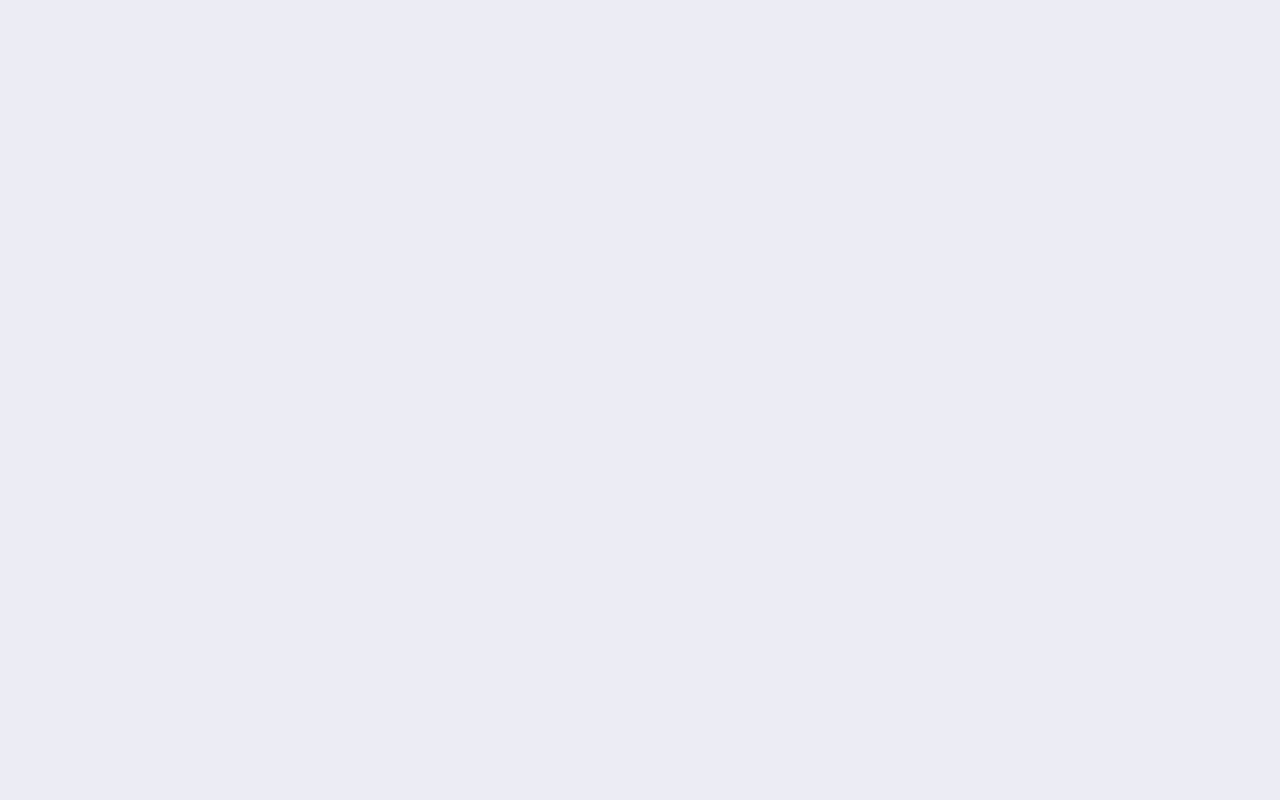
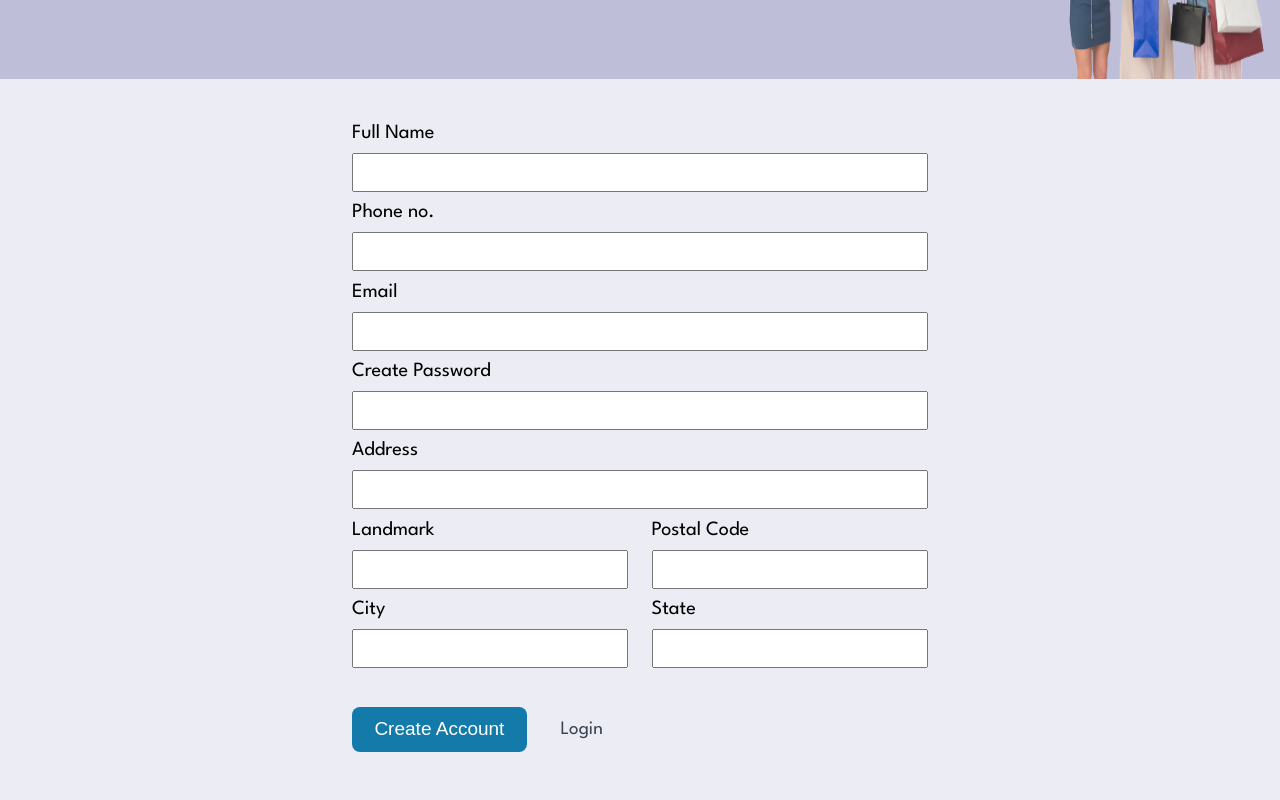
Before and after one commit to Arpit10110/Arsheb, a React (Vite) app: page /#/signup in a window 1280 px wide. Before the commit this address had no page. Shown: the part 240-1040 px from the top of the page. Before the commit the page ends 800 px from the top, so only its background shows below. Built offline with nearby package versions, Linux system fonts and the light colour scheme.

Commit message:
sigup fronted is done

```diff
--- a/src/App.jsx
+++ b/src/App.jsx
@@ -3,6 +3,7 @@ import {HashRouter as Router,Routes,Route} from "react-router-dom"
 //pages
 import Home from "./Pages/Home.jsx"
 import Login from "./Pages/Login.jsx"
+import Signup from "./Pages/Signup.jsx"
 //style
 import "./Style/Style.css"
 const App = () => {
@@ -11,6 +12,7 @@ const App = () => {
         <Routes>
           <Route path='/'   element={<Home/>} />
           <Route path='/login'   element={<Login/>} />
+          <Route path="/signup" element={<Signup/>} />
         </Routes>
       </Router>
   )
--- /dev/null
+++ b/src/Components/Signupbox/Signupbox.jsx
@@ -0,0 +1,202 @@
+import React, { useState } from 'react';
+import { Link } from 'react-router-dom';
+import './signbox.css';
+import axios from 'axios';
+import { useNavigate } from 'react-router-dom';
+import { ToastContainer, toast } from 'react-toastify';
+import 'react-toastify/dist/ReactToastify.css';
+
+const Signupbox = () => {
+  const navigate = useNavigate();
+  const [Fname, setFname] = useState('');
+  const [Email, setEmail] = useState('');
+  const [Phone, setPhone] = useState('');
+  const [Password, setPassword] = useState('');
+  const [Address1, setAddress1] = useState('');
+  const [Landmark, setLandmark] = useState('');
+  const [PostalCode, setPostalCode] = useState('');
+  const [City, setCity] = useState('');
+  const [State, setState] = useState('');
+
+  // Handle Postal Code change
+  const handlePostalCodeChange = async (e) => {
+    const pincode = e.target.value;
+    setPostalCode(pincode);
+
+    // Only fetch data if the postal code is 6 digits (valid for Indian PIN)
+    if (pincode.length === 6) {
+      try {
+        const response = await axios.get(`https://api.postalpincode.in/pincode/${pincode}`);
+        const data = response.data;
+
+        if (data[0].Status === "Success") {
+          const postOffice = data[0].PostOffice[0];
+          setCity(postOffice.District);  // Set the city
+          setState(postOffice.State);    // Set the state
+        } else {
+          toast.error("Invalid Postal Code", {
+            position: "top-right",
+            autoClose: 5000,
+            hideProgressBar: false,
+            closeOnClick: true,
+            pauseOnHover: true,
+            draggable: true,
+            progress: undefined,
+            theme: "colored",
+          });
+        }
+      } catch (error) {
+        console.error("Error fetching postal code data:", error);
+      }
+    }
+  };
+
+  const submithandel = async (e) => {
+    e.preventDefault();
+    // try {
+    //   const address = [
+    //     {
+    //       address1: Address1,
+    //       city: City,
+    //       province: State,
+    //       phone: Phone,
+    //       zip: PostalCode,
+    //       first_name: Fname,
+    //       landmark: Landmark,
+    //       country: 'IN'
+    //     }
+    //   ];
+
+    //   const { data } = await axios.post(`${import.meta.env.VITE_Port}/signup`, {
+    //     Fname,
+    //     Email,
+    //     Phone,
+    //     Password,
+    //     address
+    //   });
+
+    //   if (data.status === false) {
+    //     toast.error(data.message, {
+    //       position: "top-right",
+    //       autoClose: 5000,
+    //       hideProgressBar: false,
+    //       closeOnClick: true,
+    //       pauseOnHover: true,
+    //       draggable: true,
+    //       progress: undefined,
+    //       theme: "colored",
+    //     });
+    //   } else {
+    //     navigate("/successignup");
+    //   }
+    // } catch (error) {
+    //   console.error(error);
+    // }
+  };
+
+  return (
+    <>
+      <div className="loginbox-main">
+        <form onSubmit={submithandel} className="loginbox">
+          <div className="login-div-input">
+            <h3>Full Name</h3>
+            <input
+              type="text"
+              onChange={(e) => setFname(e.target.value)}
+              required
+            />
+          </div>
+          <div className="login-div-input">
+            <h3>Phone no.</h3>
+            <input
+              type="text"
+              onChange={(e) => setPhone(e.target.value)}
+              required
+            />
+          </div>
+          <div className="login-div-input">
+            <h3>Email</h3>
+            <input
+              type="text"
+              onChange={(e) => setEmail(e.target.value)}
+              required
+            />
+          </div>
+          <div className="login-div-input">
+            <h3>Create Password</h3>
+            <input
+              type="password"
+              onChange={(e) => setPassword(e.target.value)}
+              required
+            />
+          </div>
+          <div className="login-div-input">
+            <h3>Address</h3>
+            <input
+              type="text"
+              onChange={(e) => setAddress1(e.target.value)}
+              required
+            />
+          </div>
+          <div className="signup-div-main">
+            <div className="signup-div-input">
+              <h3>Landmark</h3>
+              <input
+                type="text"
+                onChange={(e) => setLandmark(e.target.value)}
+                required
+              />
+            </div>
+            <div className="signup-div-input">
+              <h3>Postal Code</h3>
+              <input
+                type="text"
+                value={PostalCode}
+                onChange={handlePostalCodeChange}
+                required
+              />
+            </div>
+          </div>
+          <div className="signup-div-main">
+            <div className="signup-div-input">
+              <h3>City</h3>
+              <input
+                type="text"
+                value={City}
+                onChange={(e) => setCity(e.target.value)}
+                required
+              />
+            </div>
+            <div className="signup-div-input">
+              <h3>State</h3>
+              <input
+                type="text"
+                value={State}
+                onChange={(e) => setState(e.target.value)}
+                required
+              />
+            </div>
+          </div>
+          <div className="signup-div-btn">
+            <button type="submit">Create Account</button>
+            <Link to="/login">Login</Link>
+          </div>
+        </form>
+        <ToastContainer
+          position="top-right"
+          autoClose={5000}
+          hideProgressBar={false}
+          newestOnTop={false}
+          closeOnClick
+          rtl={false}
+          pauseOnFocusLoss
+          draggable
+          pauseOnHover
+          theme="colored"
+        />
+      </div>
+    </>
+  );
+};
+
+export default Signupbox;
--- /dev/null
+++ b/src/Components/Signupbox/signbox.css
@@ -0,0 +1,43 @@
+.signup-div-main{
+    display: flex;
+    justify-content: space-between;
+    width: 100%;
+}
+.signup-div-input{
+    display: flex;
+    flex-direction: column;
+    gap: 1rem;
+    width: 48%;
+}
+.signup-div-input h3{
+    font-size: 1.8rem;
+    font-weight: 400;
+}
+.signup-div-input input{
+    padding: 0.4rem;
+    font-size: 2rem;
+    font-weight: 300;
+}
+.signup-div-btn{
+    display: flex ;
+    margin-top: 2.5rem;
+    flex-direction: row ;
+    gap: 3rem ;
+    align-items: center;
+}
+.signup-div-btn a{
+    font-size: 1.7rem;
+    color: #3A4453;
+}
+.signup-div-btn :nth-child(1) {
+    background-color: #147AA9;
+    color: white;
+    padding: 1rem;
+    padding-left: 2rem;
+    border-radius: 8px;
+    padding-right: 2rem;
+    font-size: 1.7rem;
+    border: none;
+    cursor: pointer;
+    width: fit-content;
+}
--- /dev/null
+++ b/src/Pages/Signup.jsx
@@ -0,0 +1,17 @@
+import React from 'react'
+import Footer from '../Components/Footer/Footer'
+import Navbar from '../Components/Navbar/Navbar'
+import Signupbox from '../Components/Signupbox/Signupbox.jsx'
+import TopBanner from '../Components/TopBanner/TopBanner'
+const Signup = () => {
+  return (
+    <>
+    <Navbar/>
+    <TopBanner value={"Create Account"}  />
+    <Signupbox/>
+    <Footer/>
+    </>
+  )
+}
+
+export default Signup
```
